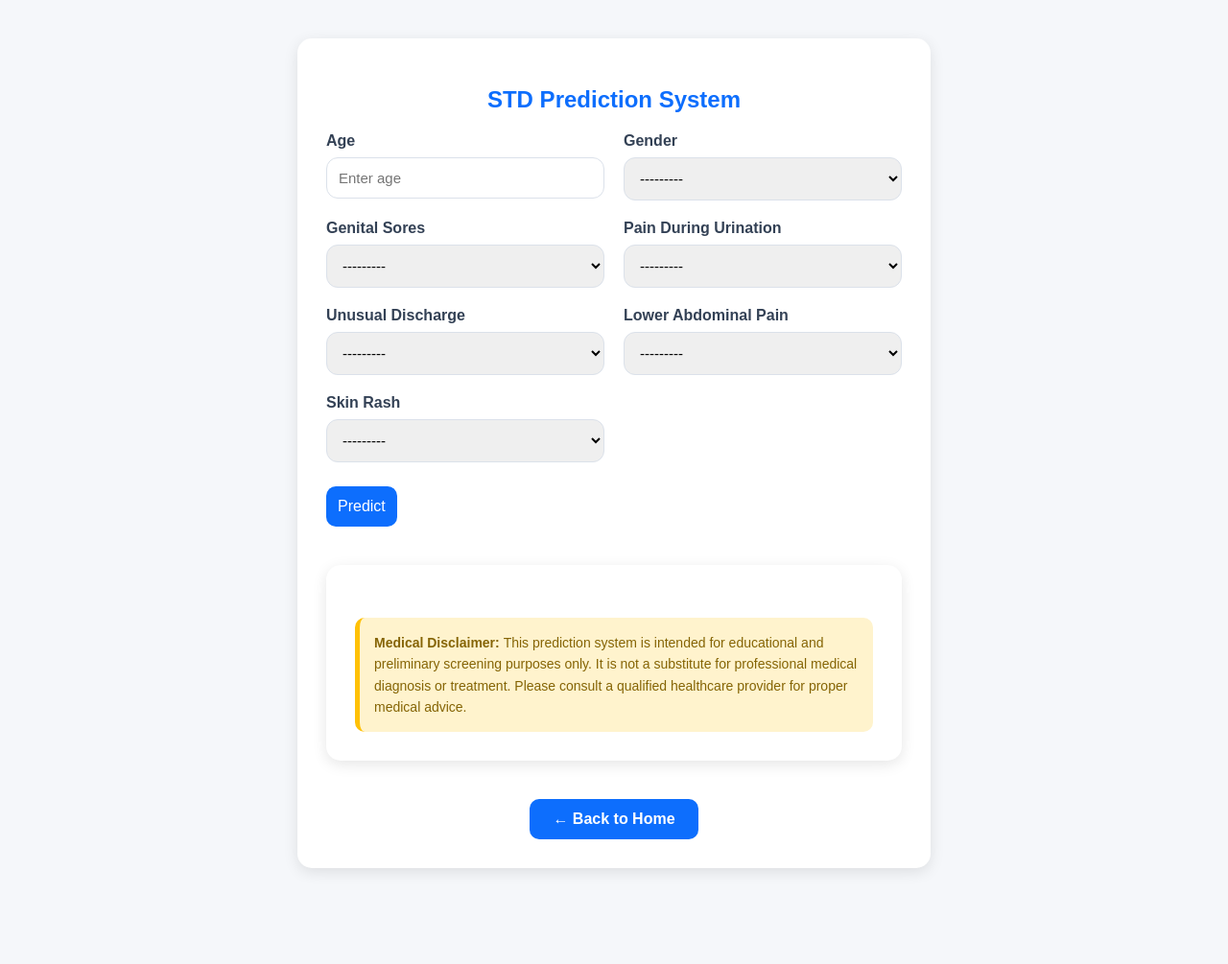
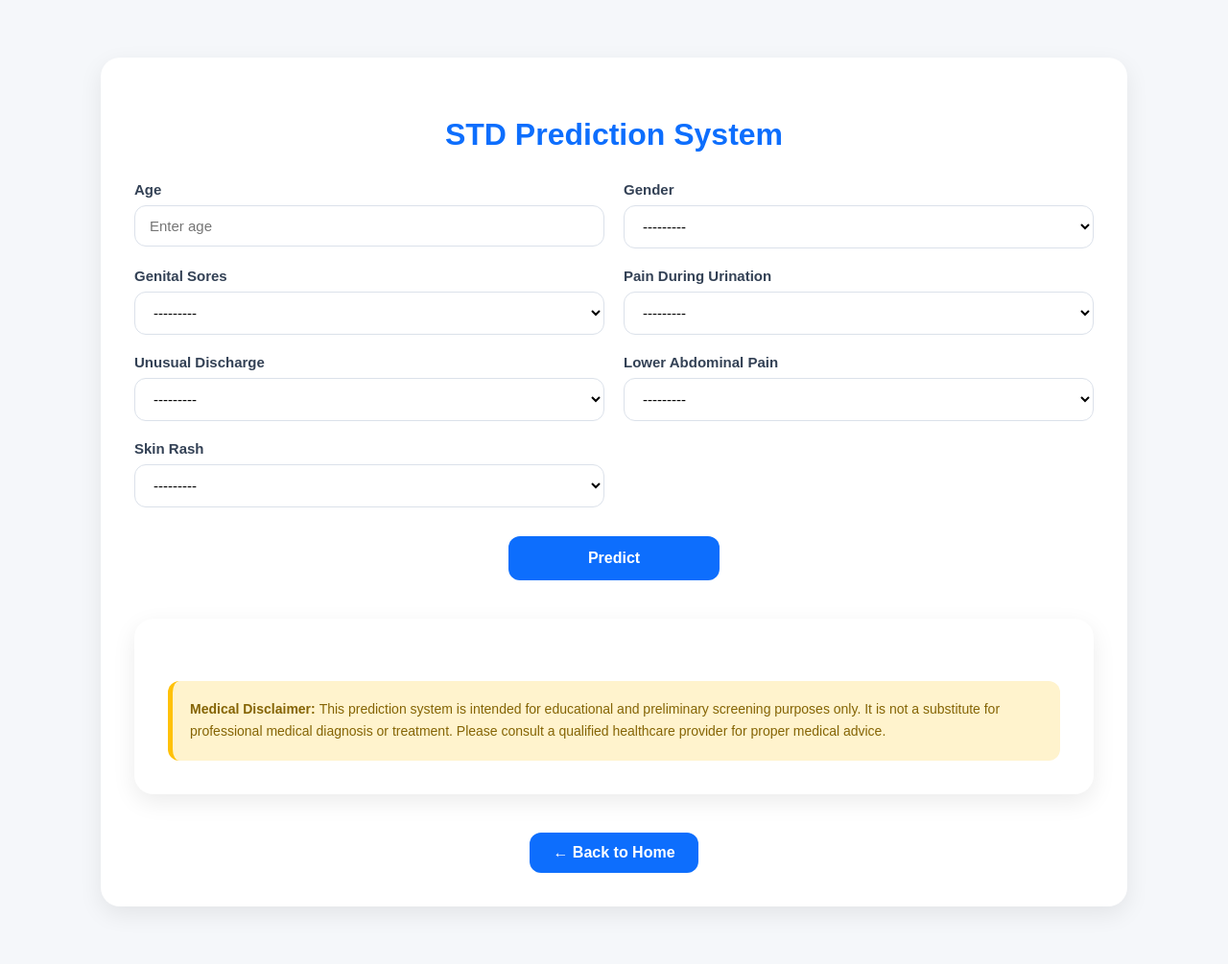
Before and after one commit to Shija-cmd/HospitalProject, a Django app: page /predict/ in a window 1280 px wide. Shown: the whole page at 96% size. Before the commit the page ends 909 px from the top, so only its background shows below. Run offline with Django 4.2, Linux system fonts and the light colour scheme.

Commit message:
Making forms nicey

```diff
--- a/magahospital/static/css/prediction.css
+++ b/magahospital/static/css/prediction.css
@@ -1,171 +1,282 @@
 body{
-    background: #f5f7fa;
-    font-family: Arial, sans-serif;
+    background:#f5f7fa;
+    font-family:Arial, sans-serif;
+    margin:0;
+    padding:20px;
 }
 
+/* MAIN FORM CONTAINER */
 .form-container{
-    max-width: 600px;
-    margin: 40px auto;
-    background: white;
-    padding: 30px;
-    border-radius: 15px;
-    box-shadow: 0 4px 15px rgba(0,0,0,0.1);
+
+    max-width:1000px;
+
+    margin:40px auto;
+
+    background:#fff;
+
+    padding:35px;
+
+    border-radius:20px;
+
+    box-shadow:0 8px 25px rgba(0,0,0,0.08);
+
 }
 
+/* TITLE */
 .form-container h2{
-    text-align: center;
-    color: #0d6efd;
+
+    text-align:center;
+
+    color:#0d6efd;
+
+    margin-bottom:30px;
+
+    font-size:2rem;
+
+    font-weight:700;
+
 }
 
-.predict-btn{
-    width: auto;
-    padding: 12px;
-    background: #0d6efd;
-    color: white;
-    border: none;
-    border-radius: 10px;
-    cursor: pointer;
-    font-size: 16px;
+/* GRID LAYOUT */
+.form-grid{
+
+    display:grid;
+
+    grid-template-columns:repeat(2, 1fr);
+
+    gap:20px;
+
+    margin-bottom:30px;
+
 }
 
-.predict-btn:hover{
-    background: #0056d2;
+/* FORM GROUP */
+.form-group{
+
+    display:flex;
+
+    flex-direction:column;
+
 }
 
-.result-box{
-    margin-top: 25px;
-    padding: 20px;
-    background: #f8f9fa;
-    border-radius: 12px;
+/* LABELS */
+.form-group label{
+
+    font-weight:600;
+
+    margin-bottom:8px;
+
+    color:#334155;
+
+    font-size:15px;
+
 }
 
-.warning-text{
-    color: red;
-    font-weight: bold;
-}
+/* INPUTS */
+.form-control,
+.form-select{
 
-.safe-text{
-    color: green;
-    font-weight: bold;
-}
+    width:100%;
 
-/* FORM FIELDS */
-form p{
-    display: flex;
-    flex-direction: column;
-    margin-bottom: 15px;
-}
+    padding:12px 15px;
 
-form label{
-    font-weight: bold;
-    margin-bottom: 5px;
-    color: #333;
-}
+    border-radius:12px;
 
-form input,
-form select,
-form textarea{
-    width: 100%;
-    padding: 8px, 12px;
-    border: 1px solid #ccc;
-    border-radius: 10px;
-    font-size: 15px;
-    box-sizing: border-box;
-}
+    border:1px solid #dbe1ea;
 
-/* TEXTAREA */
-form textarea{
-    min-height: 80px;
-    resize: vertical;
+    font-size:15px;
+
+    transition:0.3s;
+
+    box-sizing:border-box;
+
+    background:#fff;
+
 }
 
 /* INPUT FOCUS */
-form input:focus,
-form select:focus,
-form textarea:focus{
-    border-color: #0d6efd;
-    outline: none;
-    box-shadow: 0 0 5px rgba(13,110,253,0.3);
+.form-control:focus,
+.form-select:focus{
+
+    border-color:#0d6efd;
+
+    outline:none;
+
+    box-shadow:0 0 0 0.15rem rgba(13,110,253,0.15);
+
 }
 
-body{
-    background: #f5f7fa;
-    font-family: Arial, sans-serif;
+/* PREDICT BUTTON */
+.predict-btn{
+
+    display:block;
+
+    width:220px;
+
+    margin:10px auto 0 auto;
+
+    padding:14px;
+
+    background:#0d6efd;
+
+    color:#fff;
+
+    border:none;
+
+    border-radius:12px;
+
+    cursor:pointer;
+
+    font-size:16px;
+
+    font-weight:600;
+
+    transition:0.3s;
+
+}
+
+/* BUTTON HOVER */
+.predict-btn:hover{
+
+    background:#0056d2;
+
+    transform:translateY(-2px);
+
+}
+
+/* RESULT BOX */
+.result-box{
+
+    margin-top:35px;
+
+    padding:25px;
+
+    background:#f8f9fa;
+
+    border-radius:16px;
+
+    box-shadow:0 4px 15px rgba(0,0,0,0.05);
+
+}
+
+/* WARNING TEXT */
+.warning-text{
+
+    color:red;
+
+    font-weight:bold;
+
+    margin-top:15px;
+
+}
+
+/* SAFE TEXT */
+.safe-text{
+
+    color:green;
+
+    font-weight:bold;
+
+    margin-top:15px;
+
+}
+
+/* CONFIDENCE */
+.confidence-text{
+
+    margin-top:15px;
+
+    font-size:16px;
+
+    font-weight:bold;
+
 }
 
 /* DISCLAIMER */
 .disclaimer{
-    margin-top: 25px;
-    padding: 15px;
-    background: #fff3cd;
-    border-left: 5px solid #ffc107;
-    border-radius: 10px;
-    color: #856404;
-    font-size: 14px;
-    line-height: 1.6;
-}
 
-.confidence-text{
-    margin-top: 10px;
-    font-size: 16px;
-    font-weight: bold;
+    margin-top:30px;
+
+    padding:18px;
+
+    background:#fff3cd;
+
+    border-left:5px solid #ffc107;
+
+    border-radius:12px;
+
+    color:#856404;
+
+    font-size:14px;
+
+    line-height:1.7;
+
 }
 
 /* BACK BUTTON CONTAINER */
 .back-home-container{
+
     text-align:center;
-    margin-top:25px;
+
+    margin-top:30px;
+
 }
 
 /* BACK BUTTON */
 .back-btn{
+
     display:inline-block;
+
     background:#0d6efd;
+
     color:#fff !important;
+
     padding:12px 24px;
-    border-radius:10px;
+
+    border-radius:12px;
+
     text-decoration:none !important;
+
     font-weight:600;
+
     transition:0.3s;
-    border:none;
+
 }
 
-/* HOVER */
+/* BACK BUTTON HOVER */
 .back-btn:hover{
+
     background:#0056d2;
-    color:#fff !important;
+
     transform:translateY(-2px);
+
 }
 
-.form-grid{
-    display:grid;
-    grid-template-columns:repeat(2, 1fr);
-    gap:20px;
-    margin-bottom:25px;
-}
-
-.form-group{
-    display:flex;
-    flex-direction:column;
-}
-
-.form-group label{
-    font-weight:600;
-    margin-bottom:8px;
-    color:#334155;
-}
-
-.form-control,
-.form-select{
-    padding:12px;
-    border-radius:12px;
-    border:1px solid #dbe1ea;
-}
-
+/* RESPONSIVE */
 @media(max-width:768px){
 
     .form-grid{
+
         grid-template-columns:1fr;
+
+    }
+
+    .form-container{
+
+        padding:25px;
+
+    }
+
+    .form-container h2{
+
+        font-size:1.7rem;
+
+    }
+
+    .predict-btn{
+
+        width:100%;
+
     }
 
 }
```
Also changed, not shown: 1 other file.
